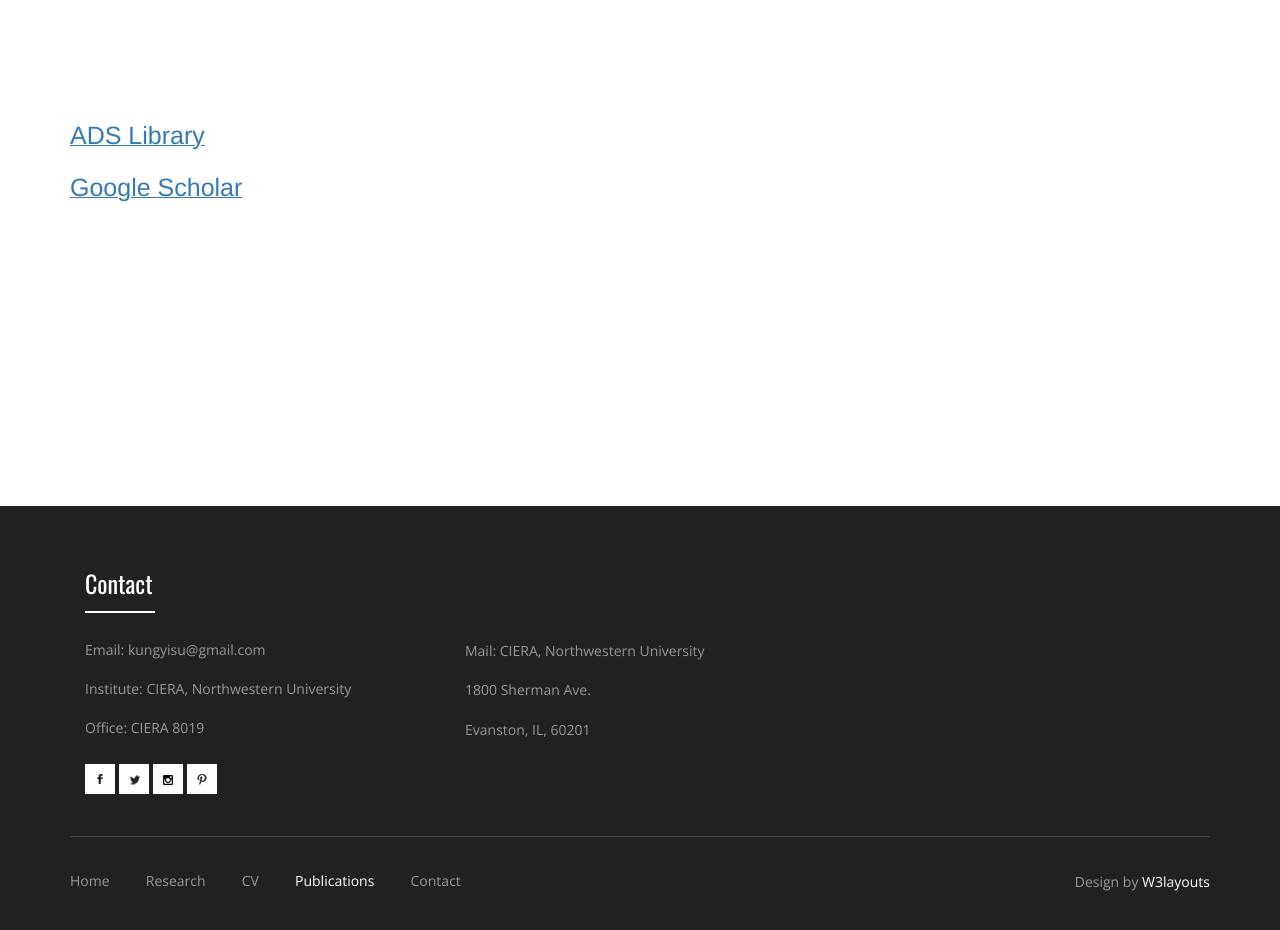
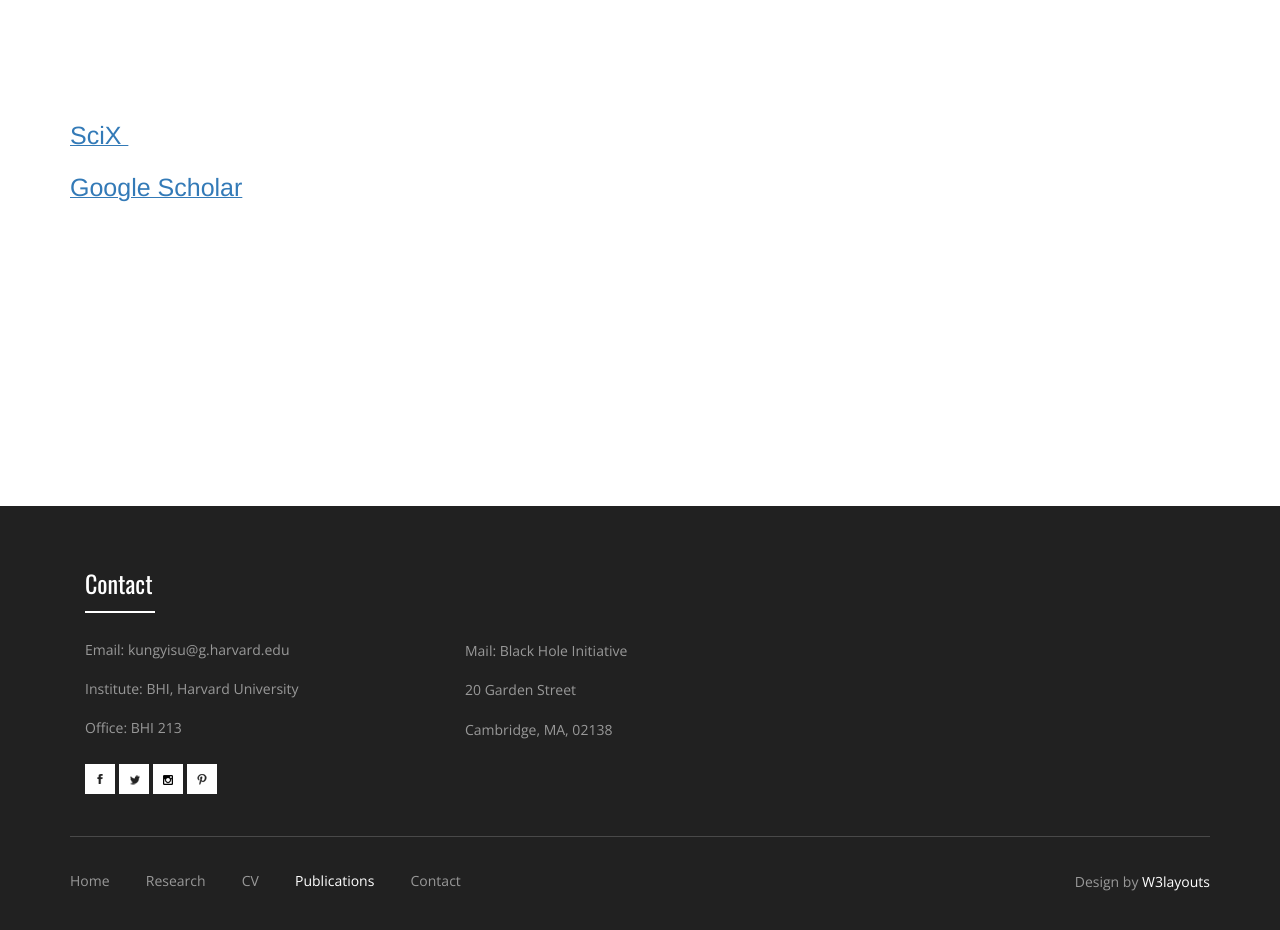
Before and after one commit to kungyisu/kung-yi_su, a plain HTML site: page pub.html in a window 1280 px wide. Shown: the part 326-1256 px from the top of the page. Drawn offline with nearby package versions, Linux system fonts and the light colour scheme.

Commit message:
Add files via upload

```diff
--- a/pub.html
+++ b/pub.html
@@ -88,11 +88,11 @@ Author: W3layoutsAuthor URL: http://w3layouts.comLicense: Creative Commons Attri
         <p><br>
         </p>
         <dl>
-          <a href="https://ui.adsabs.harvard.edu/#/public-libraries/DgCgzyffQ9603Ng5oQPOSQ"><u><font
+          <a href="https://scixplorer.org/search?p=1&q=docs%28library%2FDgCgzyffQ9603Ng5oQPOSQ%29&sort=date+desc&d=astrophysics"><u><font
                 style="font: 25.0px Helvetica"
                 size="3"
-                face="Helvetica">ADS
-                Library</font></u></a>&nbsp;&nbsp;&nbsp;&nbsp;&nbsp;&nbsp;&nbsp;&nbsp;&nbsp;&nbsp;&nbsp;&nbsp;
+                face="Helvetica">SciX
+                </font></u></a>&nbsp;&nbsp;&nbsp;&nbsp;&nbsp;&nbsp;&nbsp;&nbsp;&nbsp;&nbsp;&nbsp;&nbsp;
           <br><br>
           <a href="https://scholar.google.com/citations?user=ebEeQGQAAAAJ&amp;hl=en"><u><font
                 style="font: 25.0px Helvetica"
@@ -114,9 +114,9 @@ Author: W3layoutsAuthor URL: http://w3layouts.comLicense: Creative Commons Attri
         <div class="footer-grids">
           <div class="col-md-4 footer-grid animated wow slideInLeft" data-wow-delay=".01s">
             <h3>Contact</h3>
-            <p>Email: kungyisu@gmail.com</p>
-            <p>Institute: CIERA, Northwestern University </p>
-            <p>Office: CIERA 8019 </p>
+            <p>Email: kungyisu@g.harvard.edu</p>
+            <p>Institute: BHI, Harvard University </p>
+            <p>Office: BHI 213 </p>
             <div class="social">
               <ul class="social-nav model-8">
                 <li><a href="#" class="facebook"><i></i></a><br>
@@ -134,9 +134,9 @@ Author: W3layoutsAuthor URL: http://w3layouts.comLicense: Creative Commons Attri
             <br>
             <br>
             <br>
-            <p>Mail: CIERA, Northwestern University</p>
-            <p>1800 Sherman Ave.</p>
-            <p>Evanston, IL, 60201</p>
+            <p>Mail: Black Hole Initiative</p>
+            <p>20 Garden Street</p>
+            <p>Cambridge, MA, 02138</p>
           </div>
           <div class="clearfix"> </div>
         </div>
```
